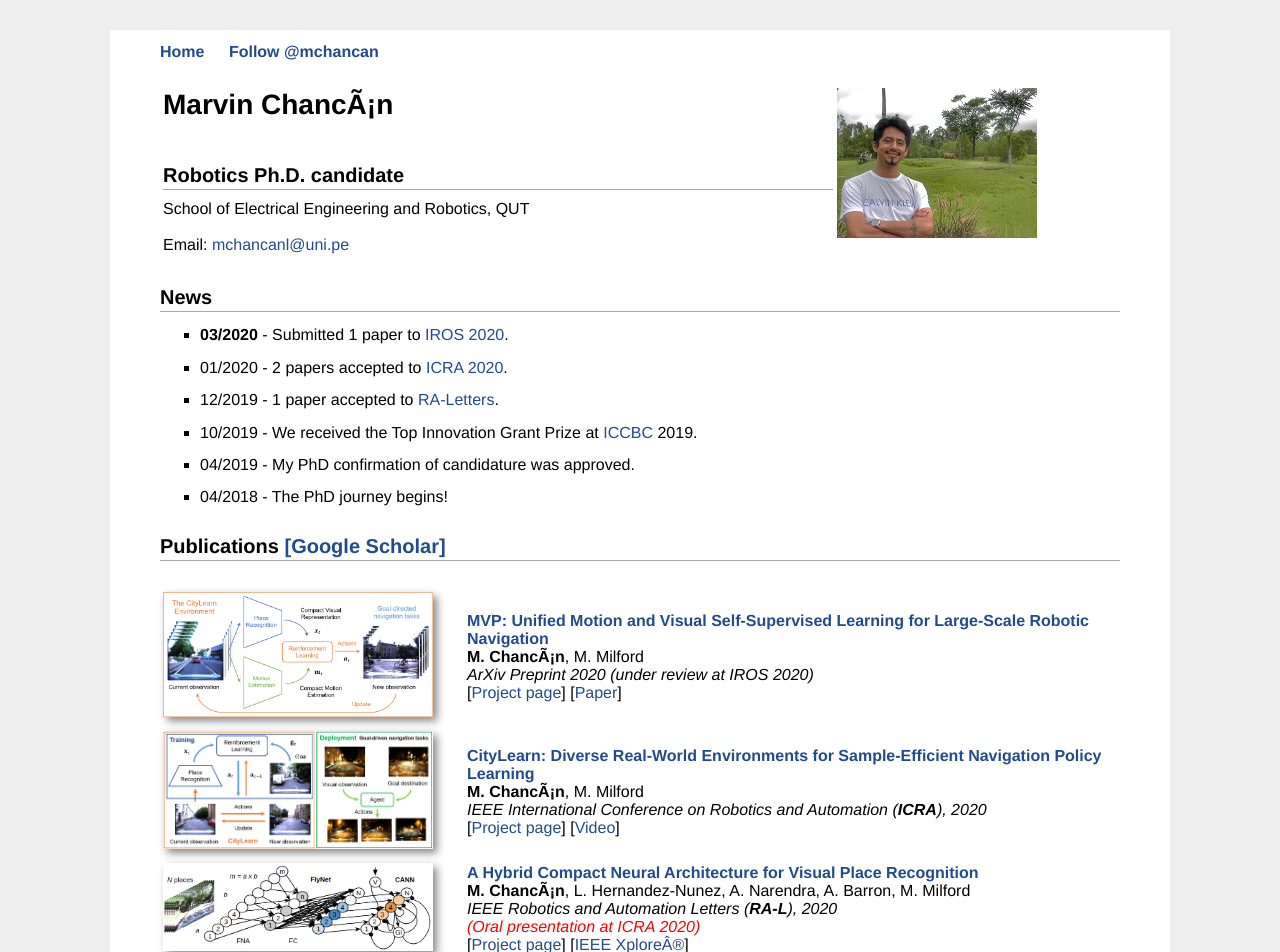
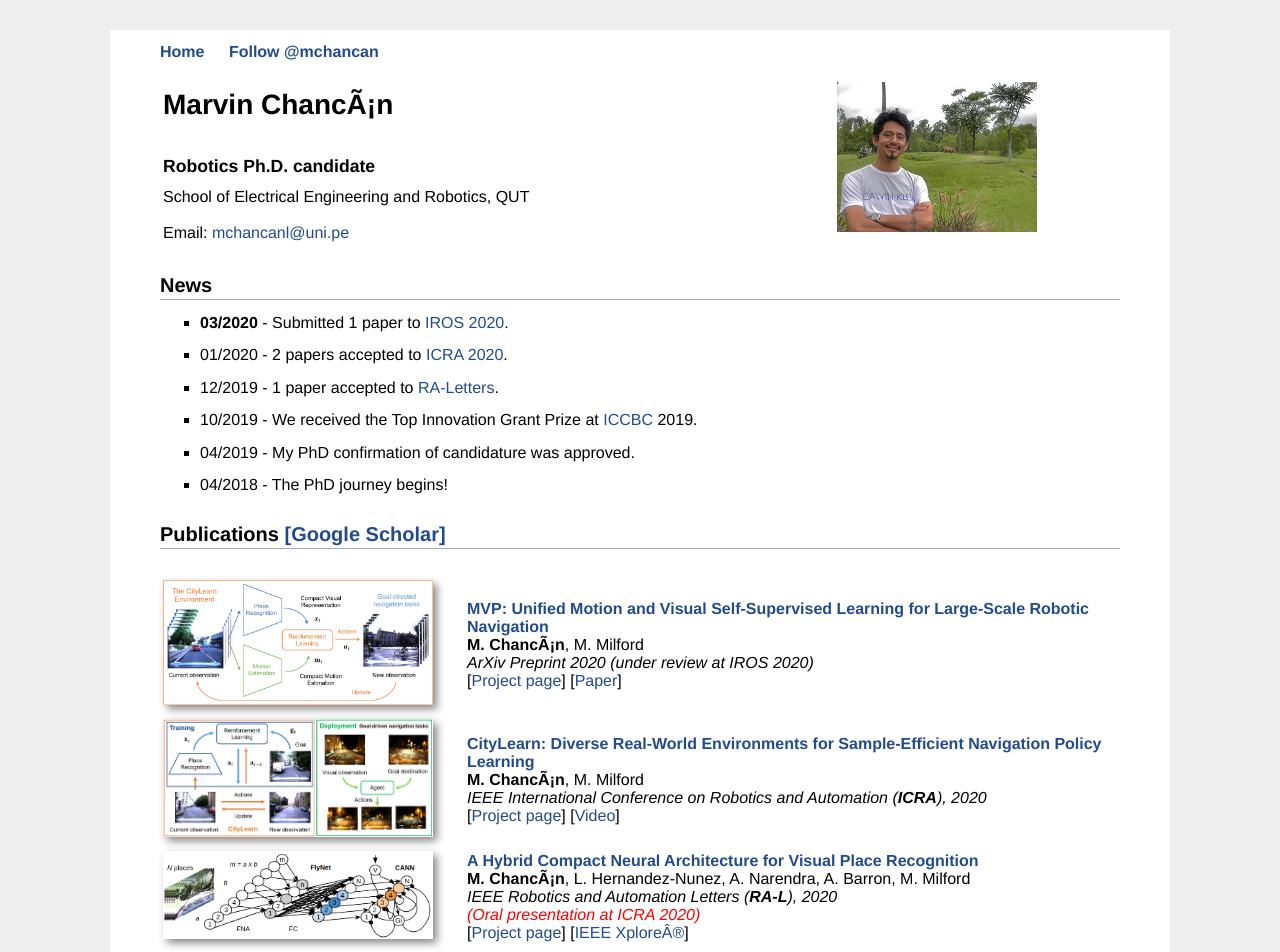
Before and after one commit to mchancan/mchancan.github.io, a Jekyll site: the page built from index.html, in a window 1280 px wide. Shown: the top 952 px of the page. Built offline with Jekyll 4.4.1, drawn with Linux system fonts in a browser that asks for light colours; comment, search, counter and statistics services are not loaded.

```diff
--- a/index.html
+++ b/index.html
@@ -11,9 +11,9 @@ title: MV
 					<h1>Marvin Chancán</h1>
 				</div>
 
-				<h2>Robotics Ph.D. candidate</h2>
-				School of Electrical Engineering and Robotics, QUT </br>
-				</br>
+				<h3>Robotics Ph.D. candidate</h3>
+				School of Electrical Engineering and Robotics, QUT <br>
+				<br>
 				Email: <a href="mailto:mchancanl@uni.pe">mchancanl@uni.pe</a>
 				<!--<a href="https://github.com/mchancan">[GitHub]</a>
 				<a href="https://twitter.com/mchancan">[Twitter]</a>-->
```
